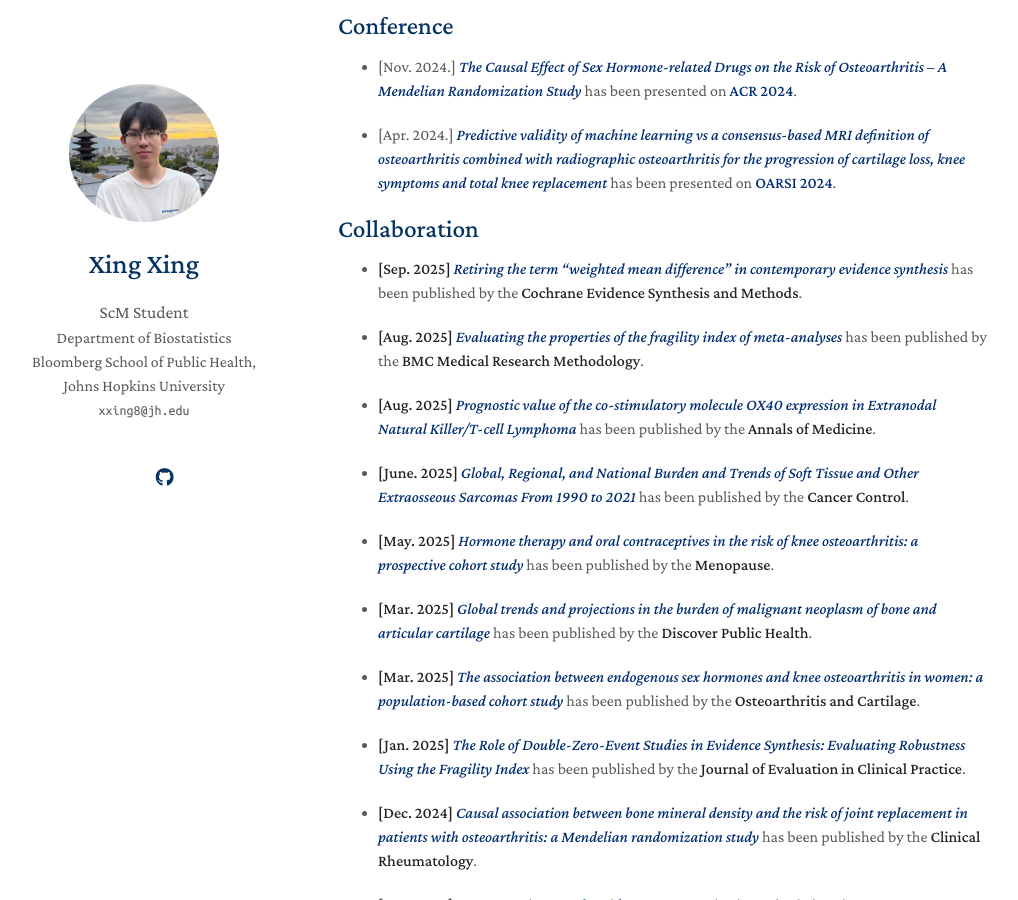
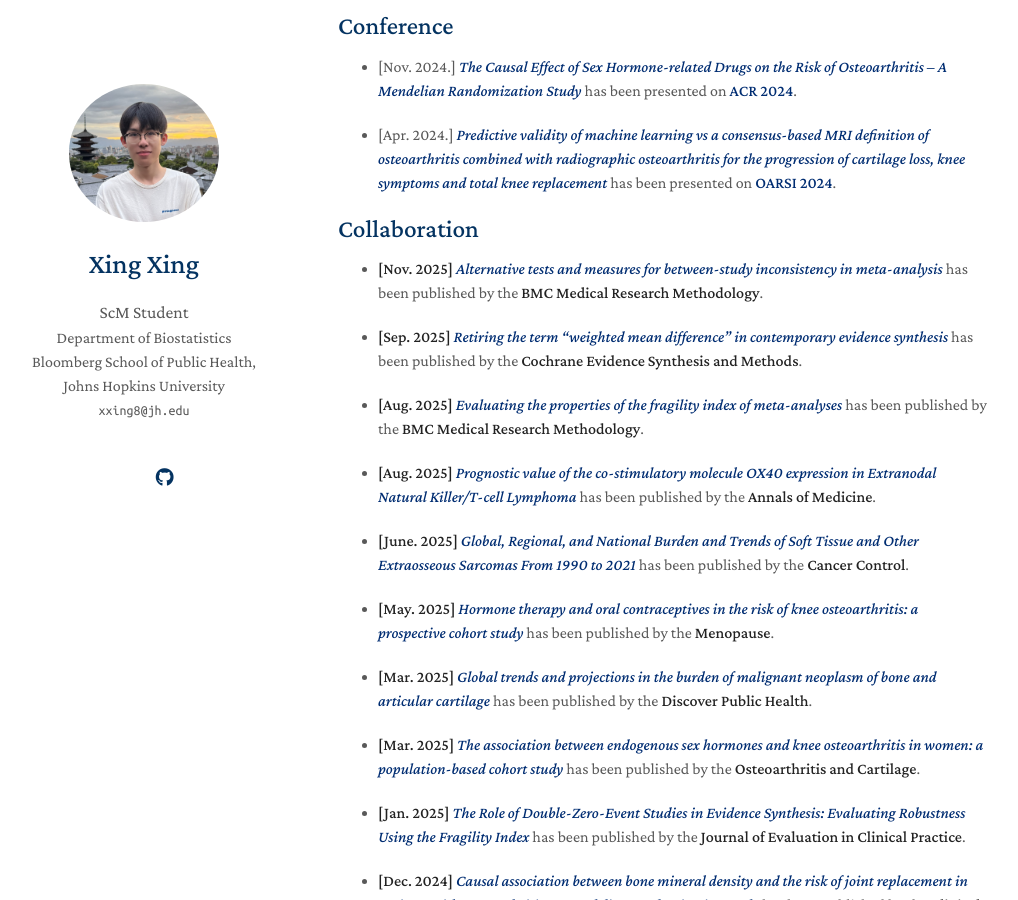
Before and after one commit to KevinXing3/kevinXing3.github.io, a Jekyll site: the page built from index.md, in a window 1280 px wide and 900 px high, scrolled down 2064 px. Shown: the whole window, without its empty margins (132-1150 px from the left). Built offline with Jekyll 4.4.1, drawn with Linux system fonts in a browser that asks for light colours; nearby versions of some CDN libraries; a style sheet for code colours, icons or effects is not loaded; our own code applies the rules of GitHub Pages for plain Markdown files.

Commit message:
Update index.md

```diff
--- a/index.md
+++ b/index.md
@@ -26,9 +26,11 @@ Outside of academia, I’m a dead hard fan of <a href="https://www.juventus.com/
 
 
 ## Collaboration
+- **[Nov. 2025]** <a href="https://journals.sagepub.com/doi/10.1177/10732748251355841#tab-contributors" target="_blank" style="color:#002D72">*Alternative tests and measures for between-study inconsistency in meta-analysis*</a> has been published by the **BMC Medical Research Methodology**.
+
 - **[Sep. 2025]** <a href="https://onlinelibrary.wiley.com/doi/10.1002/cesm.70051" target="_blank" style="color:#002D72">*Retiring the term “weighted mean difference” in contemporary evidence synthesis*</a> has been published by the **Cochrane Evidence Synthesis and Methods**.
 
-- **[Aug. 2025]** <a href="https://journals.sagepub.com/doi/10.1177/10732748251355841#tab-contributors" target="_blank" style="color:#002D72">*Evaluating the properties of the fragility index of meta-analyses*</a> has been published by the **BMC Medical Research Methodology**.
+- **[Aug. 2025]** <a href="https://link.springer.com/article/10.1186/s12874-025-02648-5" target="_blank" style="color:#002D72">*Evaluating the properties of the fragility index of meta-analyses*</a> has been published by the **BMC Medical Research Methodology**.
 
 - **[Aug. 2025]** <a href="https://www.tandfonline.com/doi/full/10.1080/07853890.2025.2550583#abstract" target="_blank" style="color:#002D72">*Prognostic value of the co-stimulatory molecule OX40 expression in Extranodal Natural Killer/T-cell Lymphoma*</a> has been published by the **Annals of Medicine**.
 
```
